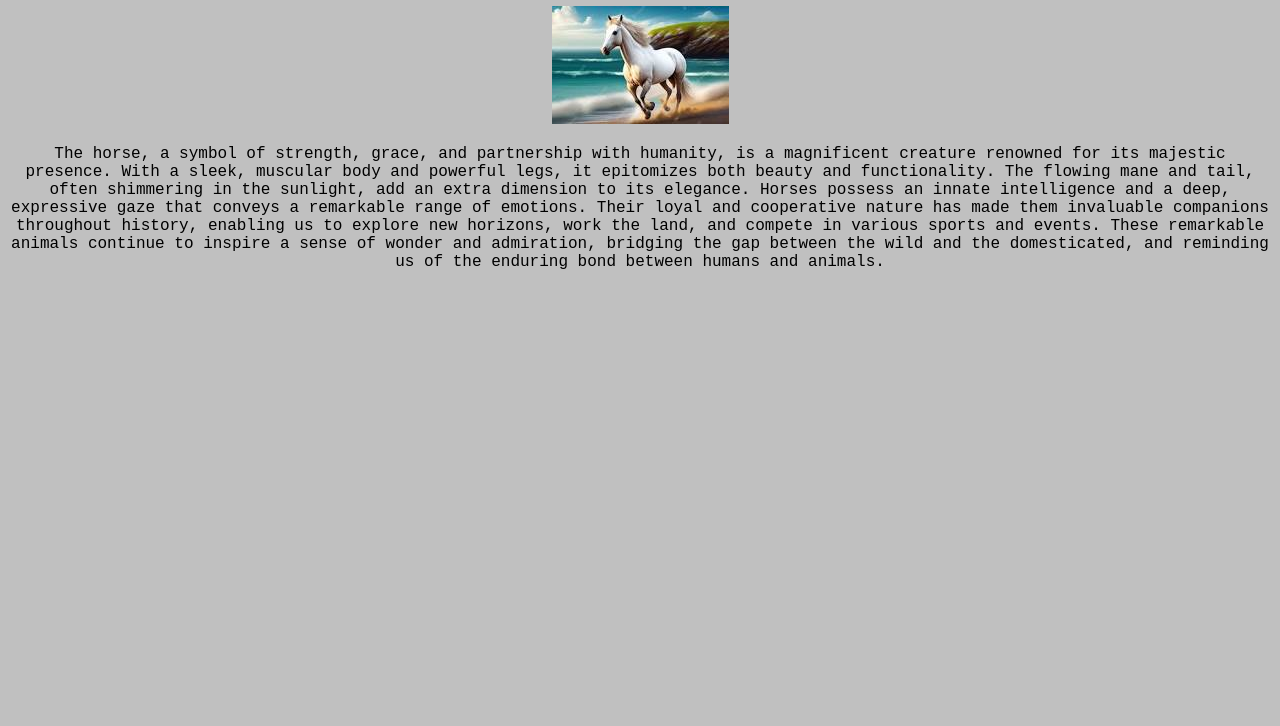
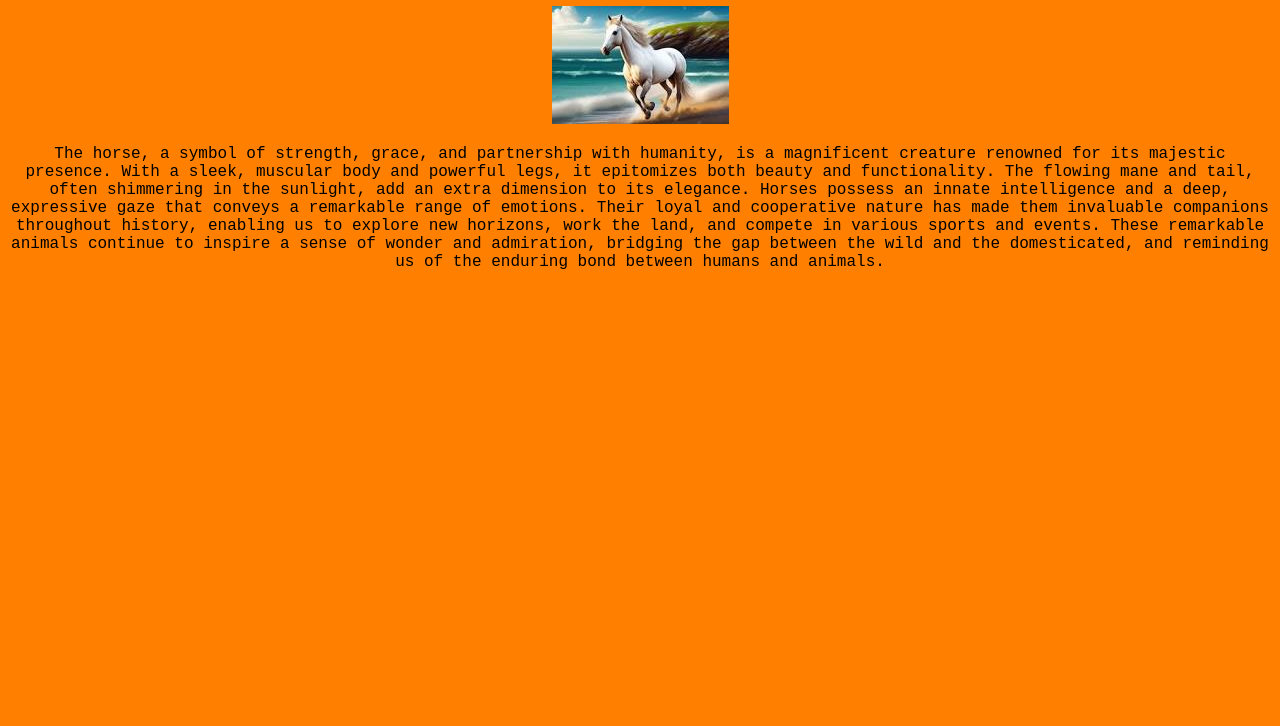
Before and after one commit to BodrulJalal/bodruljalal.github.io, a plain HTML site: page horse.html in a window 1280 px wide. Shown: the part 74-800 px from the top of the page. Drawn offline with Linux system fonts and the light colour scheme.

Commit message:
UPDATED COLORS

```diff
--- /dev/null
+++ b/css/elephant.css
@@ -0,0 +1,5 @@
+body {
+  font-family: Courier New;
+  background-color: rgb(156, 156, 156);
+  text-align: center;
+}
--- /dev/null
+++ b/css/horse.css
@@ -0,0 +1,5 @@
+body {
+  font-family: Courier New;
+  background-color: rgb(255, 128, 0);
+  text-align: center;
+}
--- a/css/index.css
+++ b/css/index.css
@@ -1,5 +1,5 @@
 body {
   font-family: Gill Sans, sans-serif;
-  background-color: salmon;
+  background-color: rgb(84, 253, 0);
   text-align: center;
 }
--- a/css/polar-bear.css
+++ b/css/pig.css
@@ -1,5 +1,5 @@
 body {
   font-family: Courier New;
-  background-color: silver;
+  background-color: rgb(251, 0, 122);
   text-align: center;
 }
--- /dev/null
+++ b/css/zebra.css
@@ -0,0 +1,5 @@
+body {
+  font-family: Courier New;
+  background-color: rgb(255, 247, 0);
+  text-align: center;
+}
--- a/horse.html
+++ b/horse.html
@@ -2,7 +2,7 @@
 <html>
   <head>
     <title>Bodrul's Zoo - Horse</title>
-    <link rel="stylesheet" type="text/css" href="css/polar-bear.css">
+    <link rel="stylesheet" type="text/css" href="css/horse.css">
   </head>
   <body>
     <h1>Horse</h1>
```
Also changed, not shown: elephant.html (+1 -1 lines), pig.html (+1 -1 lines), zebra.html (+1 -1 lines).
